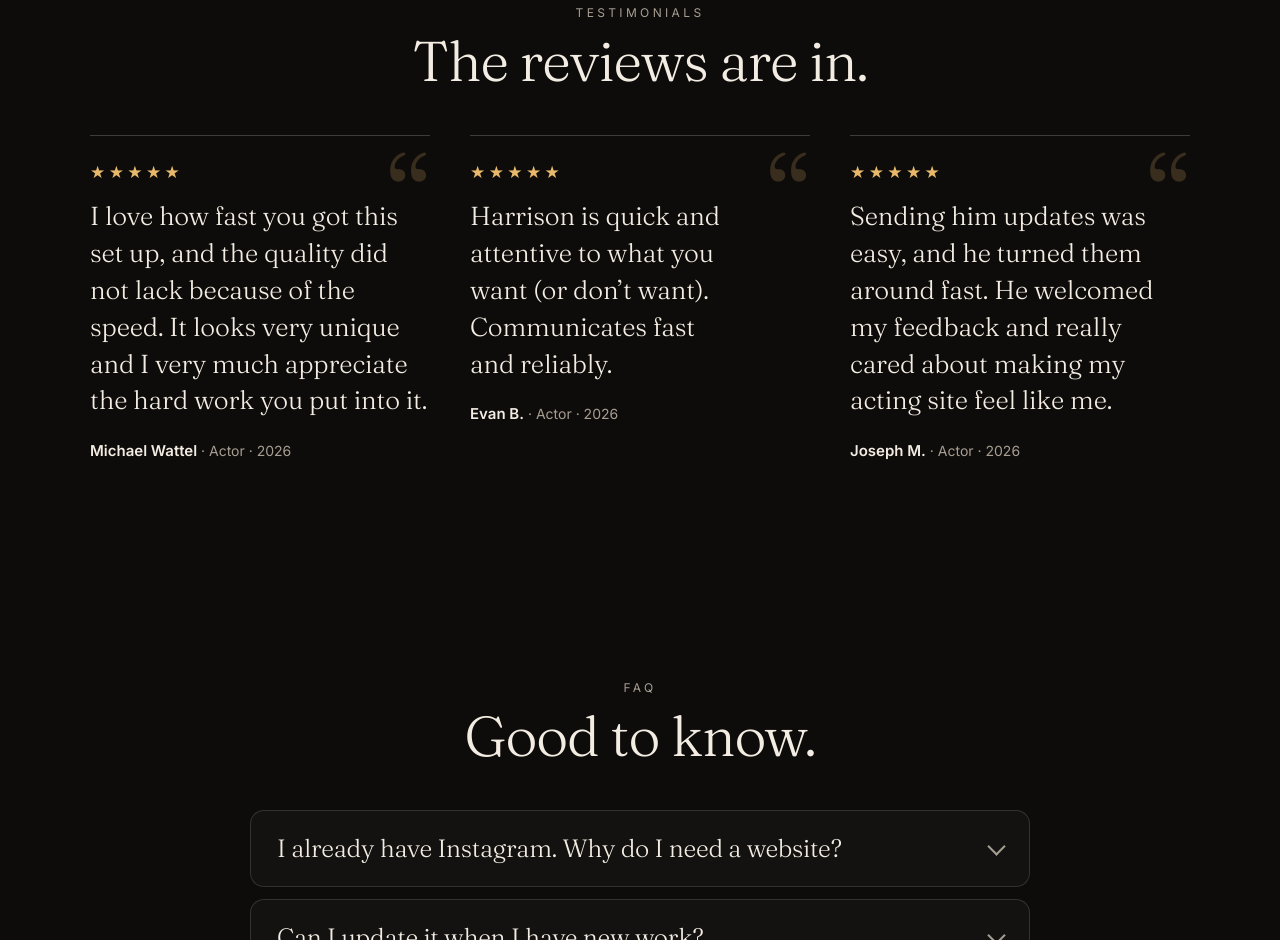
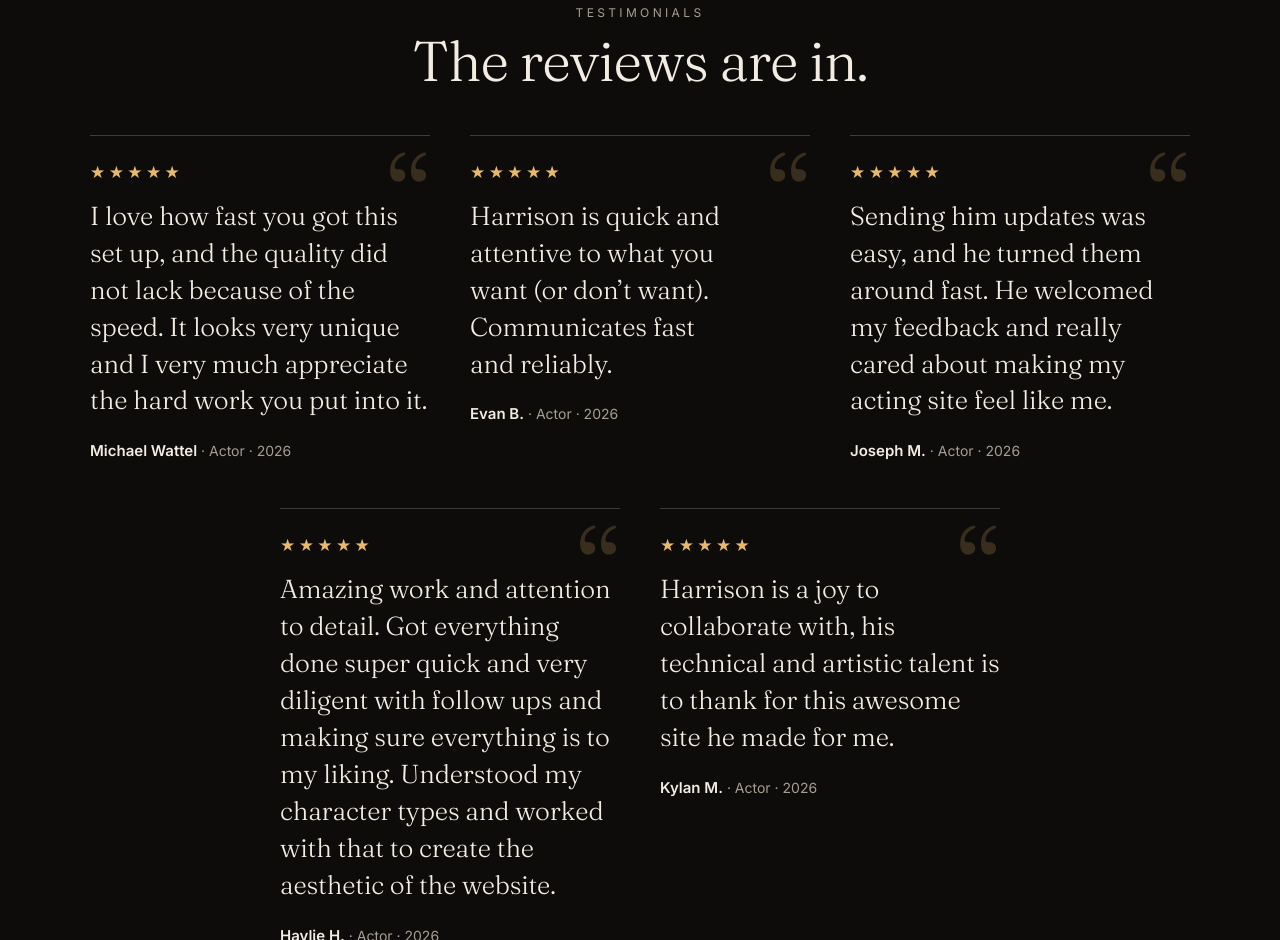
Before and after one commit to Sylennce/hk-website, a plain HTML site: page websites/index.html in a window 1280 px wide. Shown: the part 1860-2800 px from the top of the page. Drawn offline with Linux system fonts and the light colour scheme; animation ran at ten frames a second.

Commit message:
Websites: add Haylie H. and Kylan M. testimonials; centre 3+2 review layout
Co-Authored-By: Claude Opus 5.5 <noreply@anthropic.com>

```diff
--- a/websites/index.html
+++ b/websites/index.html
@@ -117,8 +117,9 @@ section,footer{position:relative;z-index:2}
 
 /* ---------- testimonials: press quotes ---------- */
 .tm{padding-top:40px}
-.tm-grid{display:grid;grid-template-columns:repeat(3,1fr);gap:40px;max-width:1160px;margin:0 auto;align-items:start}
-@media(max-width:1000px){.tm-grid{grid-template-columns:1fr;max-width:640px}}
+.tm-grid{display:flex;flex-wrap:wrap;justify-content:center;gap:48px 40px;max-width:1160px;margin:0 auto;align-items:flex-start}
+.tm-grid figure{flex:0 1 calc((100% - 80px)/3)}
+@media(max-width:1000px){.tm-grid{max-width:640px}.tm-grid figure{flex-basis:100%}}
 .tm figure{border-top:1px solid #fff3;padding-top:26px;position:relative}
 .tm figure:before{content:"\201C";position:absolute;right:0;top:4px;font:300 120px/1 Fraunces,serif;color:#e8b96a33;pointer-events:none}
 .tm .stars{color:var(--acc);letter-spacing:.2em;font-size:17px}
@@ -286,6 +287,16 @@ section{scroll-margin-top:52px}
       <div class="stars" role="img" aria-label="5 out of 5 stars">★★★★★</div>
       <blockquote>Sending him updates was easy, and he turned them around fast. He welcomed my feedback and really cared about making my acting site feel like me.</blockquote>
       <figcaption><b>Joseph M.</b> · Actor · 2026</figcaption>
+    </figure>
+    <figure>
+      <div class="stars" role="img" aria-label="5 out of 5 stars">★★★★★</div>
+      <blockquote>Amazing work and attention to detail. Got everything done super quick and very diligent with follow ups and making sure everything is to my liking. Understood my character types and worked with that to create the aesthetic of the website.</blockquote>
+      <figcaption><b>Haylie H.</b> · Actor · 2026</figcaption>
+    </figure>
+    <figure>
+      <div class="stars" role="img" aria-label="5 out of 5 stars">★★★★★</div>
+      <blockquote>Harrison is a joy to collaborate with, his technical and artistic talent is to thank for this awesome site he made for me.</blockquote>
+      <figcaption><b>Kylan M.</b> · Actor · 2026</figcaption>
     </figure>
   </div>
 </section>
```
